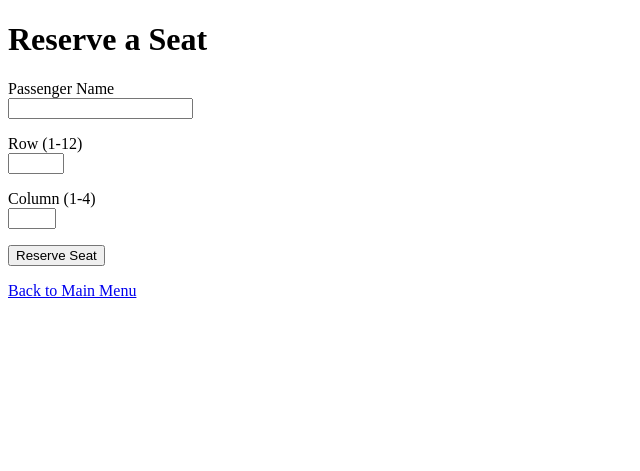
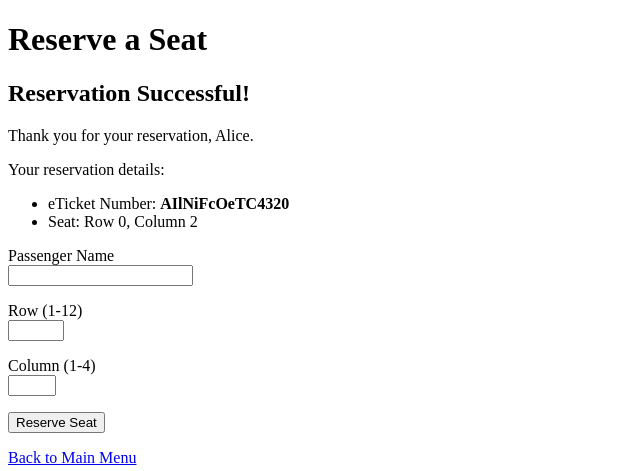
Before and after one commit to zach-mcl/Trip-Reservation, a Flask app: template templates/reserve.html in a window 1280 px wide. Shown: the top 471 px of the page, without its empty margins (0-640 px from the left). Run offline with Flask 3, Linux system fonts and the light colour scheme; the template is opened without the code that fills it: values that come from a table or form of the project are taken from there, others are empty.

Commit message:
Reservation confirmation appears on same page after submission

```diff
--- a/app.py
+++ b/app.py
@@ -6,13 +6,6 @@ from wtforms.validators import DataRequired, NumberRange
 import secrets
 import os
 
-# used to generate the key:
-# new terminal here in this file
-# type the following:
-# python3
-# import secrets
-# secret_key = secrets.token_hex(32)
-# print(secret_key)
 app = Flask(__name__)
 app.config['SECRET_KEY'] = '93706c9e3f77354f88ad49691ed40ba39577805ba18482498309142b4bc67856'
 app.config['SQLALCHEMY_DATABASE_URI'] = f'sqlite:///{os.path.abspath("/app/reservations.db")}'
@@ -58,7 +51,7 @@ def admin_login():
     error = None
     if form.validate_on_submit():
         admin = Admin.query.filter_by(username = form.username.data).first()
-        if admin and admin.password == form.password.data:  # no password hashing since this is not a real app
+        if admin and admin.password == form.password.data:  # could include password hashing
             return redirect(url_for('admin_dashboard'))
         else:
             error = "Invalid credentials"
@@ -68,6 +61,7 @@ def admin_login():
 def reserve():
     form = ReservationForm()
     error = None
+    reservation = None
     if form.validate_on_submit():
         passenger_name = form.passenger_name.data
         row = form.seat_row.data
@@ -87,9 +81,10 @@ def reserve():
             )
             db.session.add(new_reservation)
             db.session.commit()
+            reservation = new_reservation
 
-            return render_template('confirm_reservation.html', reservation=new_reservation)
-    return render_template('reserve.html', form=form, error=error)
+            # return render_template('confirm_reservation.html', reservation=new_reservation)
+    return render_template('reserve.html', form=form, error=error, reservation=reservation)
 
 if __name__ == '__main__':
     with app.app_context():
--- a/templates/reserve.html
+++ b/templates/reserve.html
@@ -6,9 +6,21 @@
 
     <body>
         <h1>Reserve a Seat</h1>
+
         {% if error %}
             <p style="color:red">{{ error }}</p>
         {% endif %}
+
+        {% if reservation %}
+            <h2>Reservation Successful!</h2>
+            <p>Thank you for your reservation, {{ reservation.passengerName }}.</p>
+            <p>Your reservation details:</p>
+            <ul>
+                <li>eTicket Number: <strong>{{ reservation.eTicketNumber }}</strong></li>
+                <li>Seat: Row {{ reservation.seatRow }}, Column {{ reservation.seatColumn }}</li>
+            </ul>
+        {% endif %}
+
         <form method="POST">
             {{ form.hidden_tag() }}
             <p>
```
Also changed, not shown: templates/confirm_reservation.html (deleted, +0 -19 lines), reservations.db, 1 other file.
